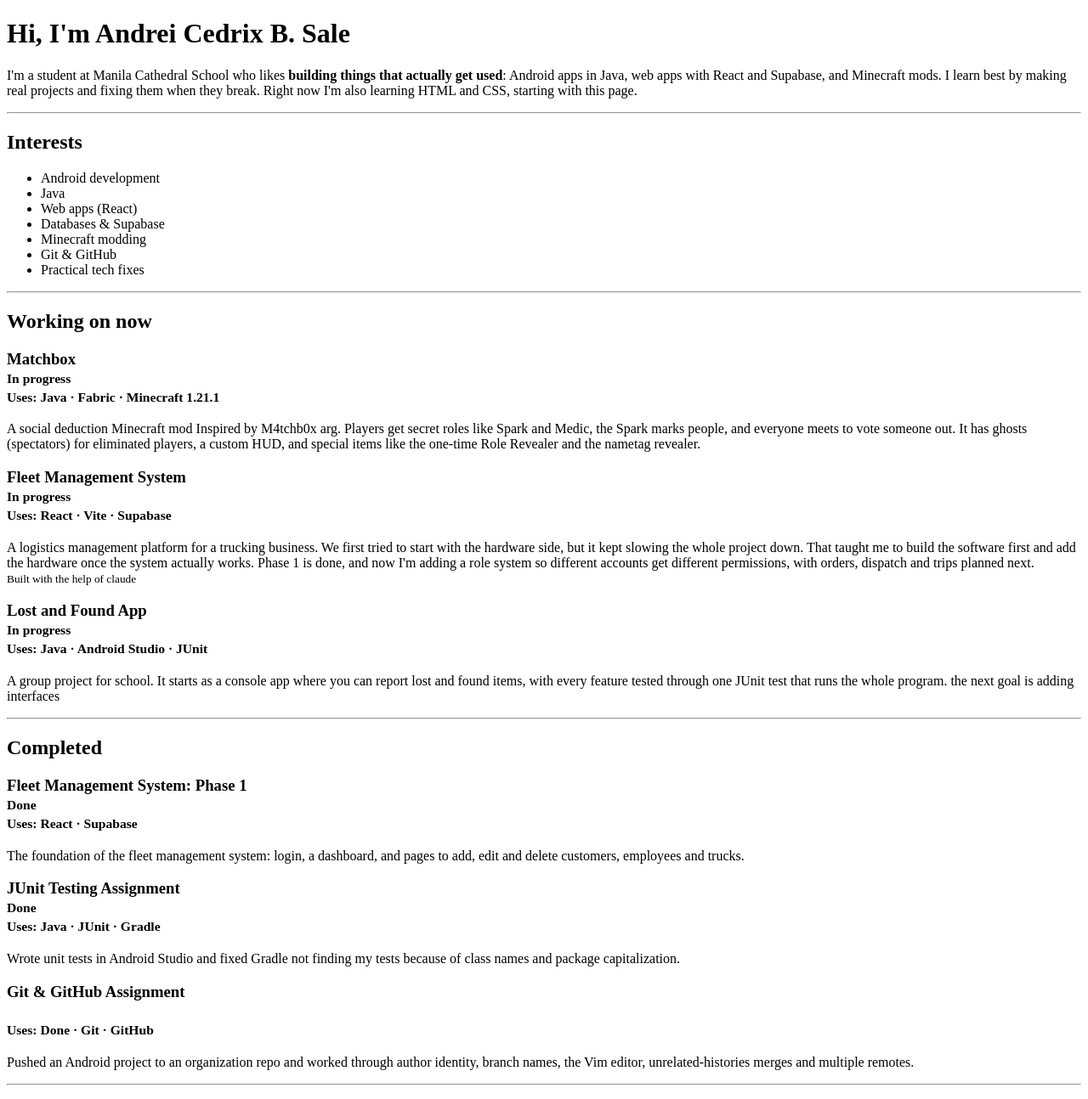
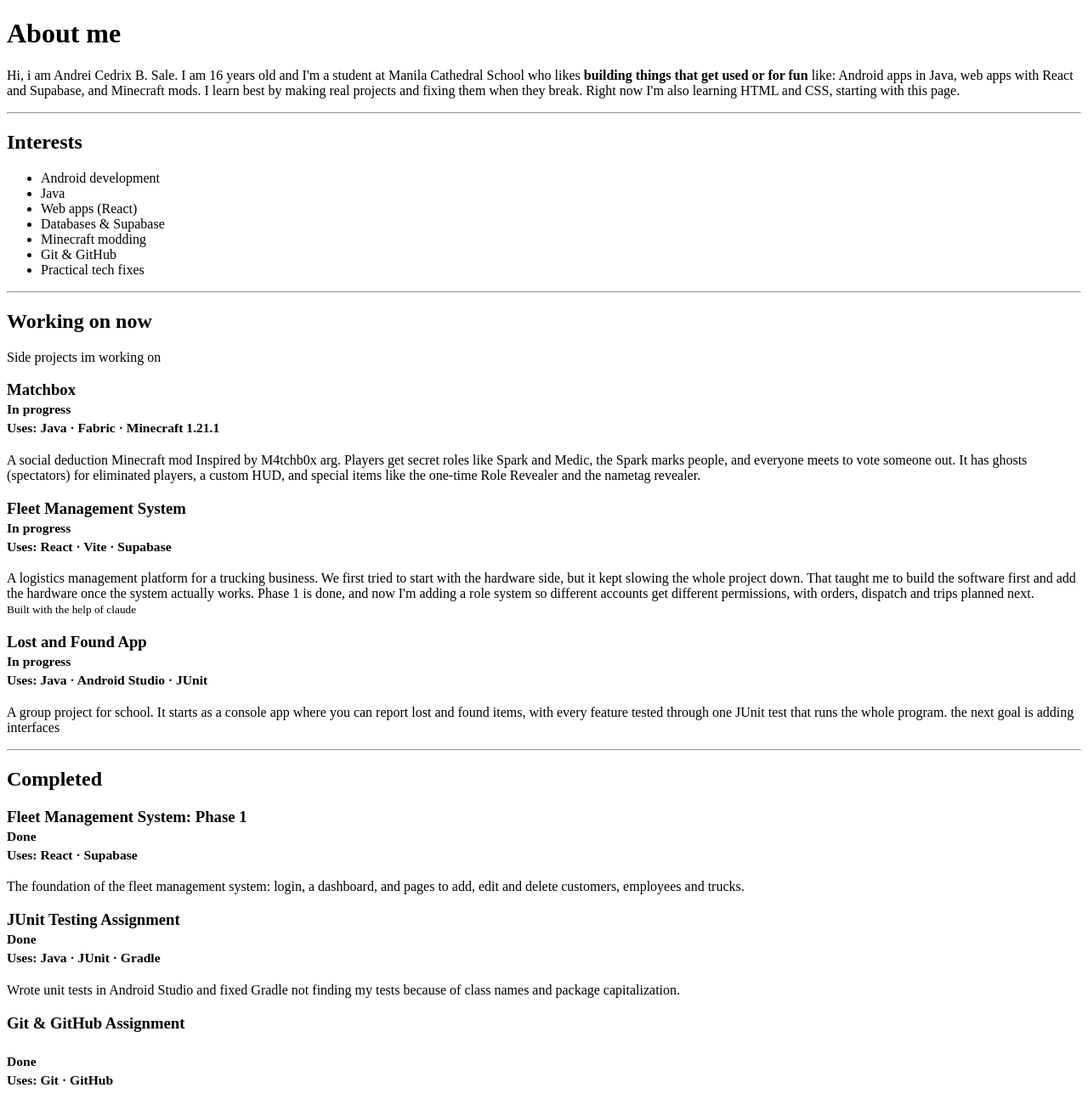
Before and after one commit to ANDREIBNISA/HTML-Testing-site, a plain HTML site: page About me.html in a window 1280 px wide. Shown: the top 1294 px of the page at 85% size. Drawn offline with Linux system fonts and the light colour scheme.

Commit message:
Update About me.html
Fixed typos and added more information

```diff
--- a/About me.html
+++ b/About me.html
@@ -9,9 +9,9 @@
 
   <!-- ===== HEADER ===== -->
   <header>
-    <h1>Hi, I'm Andrei Cedrix B. Sale</h1>
+    <h1>About me</h1>
     <p>
-      I'm a student at Manila Cathedral School who likes <strong>building things that actually get used</strong>:
+      Hi, i am Andrei Cedrix B. Sale. I am 16 years old and I'm a student at Manila Cathedral School who likes <strong>building things that get used or for fun</strong> like:
       Android apps in Java, web apps with React and Supabase, and Minecraft mods.
       I learn best by making real projects and fixing them when they break.
       Right now I'm also learning HTML and CSS, starting with this page.
@@ -41,6 +41,7 @@
     <!-- ===== ONGOING PROJECTS ===== -->
     <section>
       <h2>Working on now</h2>
+      <p>Side projects im working on</p>
 
       <article>
         <!-- The <br> keeps the small text inside the same block as the title, so there's no gap -->
@@ -98,7 +99,7 @@
       </article>
 
       <article>
-        <h3>Git &amp; GitHub Assignment<br><small><br>Uses: Done · Git · GitHub</small></h3>
+        <h3>Git &amp; GitHub Assignment<br><small><br>Done<br>Uses: Git · GitHub</small></h3>
         <p>
           Pushed an Android project to an organization repo and worked through author
           identity, branch names, the Vim editor, unrelated-histories merges and multiple
```
